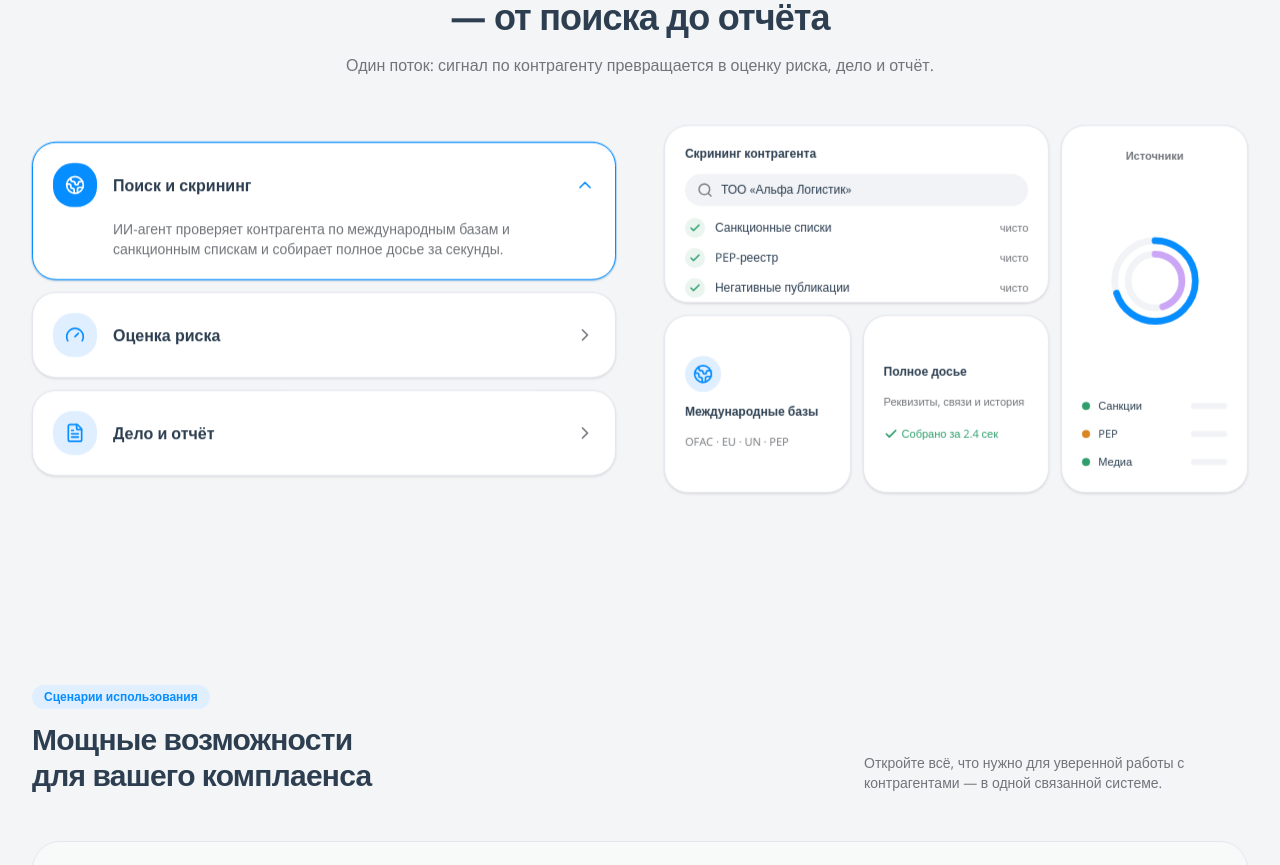
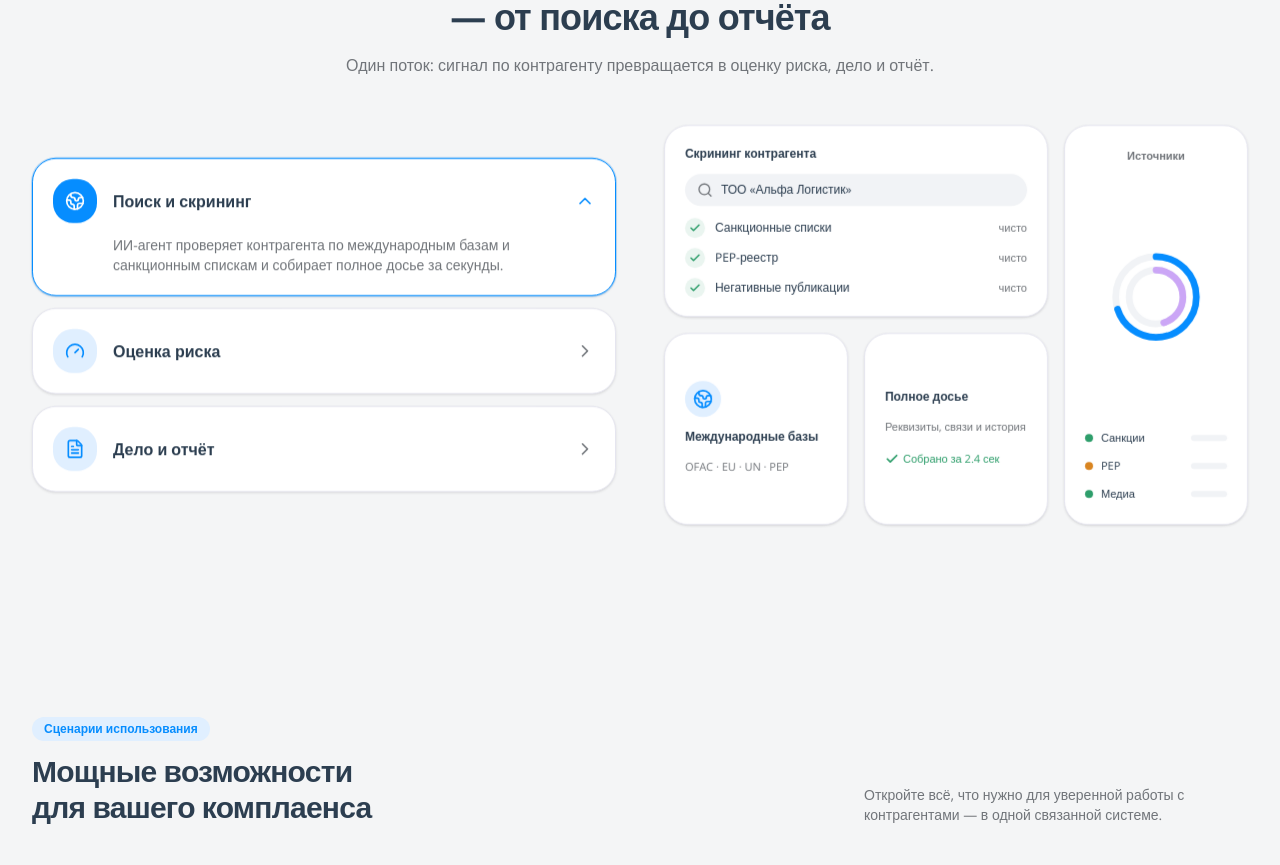
Before and after one commit to dzhmnklva012/-e-analytic, a Next.js app in the folder compliance-landing/: page / in a window 1280 px wide. Shown: the part 3665-4530 px from the top of the page. Built offline with nearby package versions, Linux system fonts and the light colour scheme.

Commit message:
Auto-update: how-it-works.tsx

```diff
--- a/compliance-landing/src/components/landing/how-it-works.tsx
+++ b/compliance-landing/src/components/landing/how-it-works.tsx
@@ -120,7 +120,7 @@ function MiniCard({ className, children }: { className?: string; children: React
   );
 }
 
-const grid = "grid h-[23rem] grid-cols-3 grid-rows-2 gap-3";
+const grid = "grid h-[25rem] grid-cols-3 grid-rows-2 gap-4";
 
 function Rings() {
   const c1 = 2 * Math.PI * 42;
```
